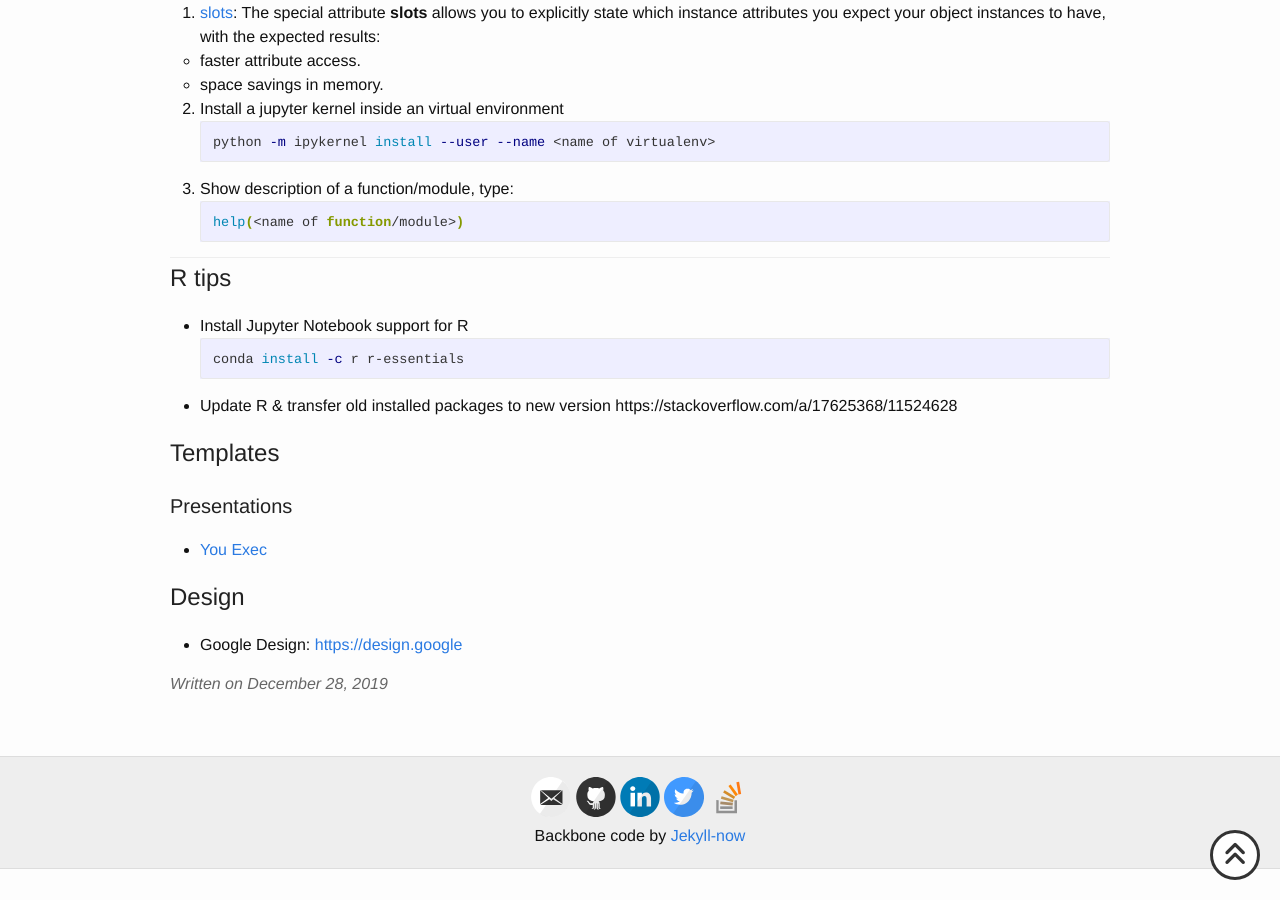
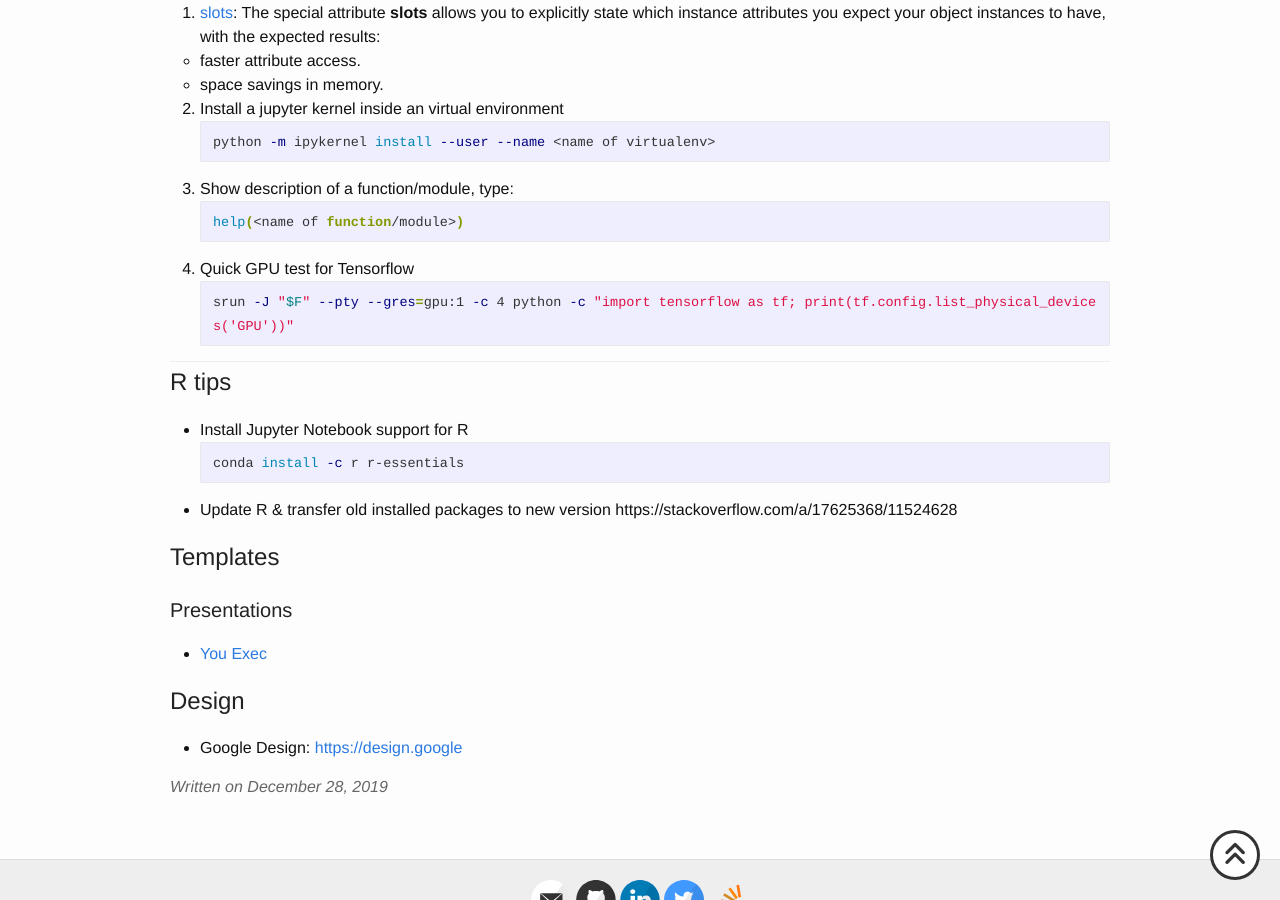
Before and after one commit to hnguyentt/hnguyentt.github.io, a Jekyll site: the page built from _posts/2019-12-28-Miscellaneous.md, in a window 1280 px wide and 900 px high, scrolled down 4932 px. Built offline with Jekyll 4.4.1, drawn with Linux system fonts in a browser that asks for light colours; nearby versions of some CDN libraries; comment, search, counter and statistics services are not loaded; some of the changed text lies outside the part shown.

Commit message:
Quick GPU test tensorflow

````diff
--- a/_posts/2019-12-28-Miscellaneous.md
+++ b/_posts/2019-12-28-Miscellaneous.md
@@ -238,6 +238,11 @@ python -m ipykernel install --user --name <name of virtualenv>
 help(<name of function/module>)
 ```
 
+4. Quick GPU test for Tensorflow
+   ```bash
+   srun -J "$F" --pty --gres=gpu:1 -c 4 python -c "import tensorflow as tf; print(tf.config.list_physical_devices('GPU'))"
+   ```
+
 <hr>
 
 ## R tips
````
Also changed, not shown: other parts of _posts/2019-12-28-Miscellaneous.md (+1 -1 lines).
